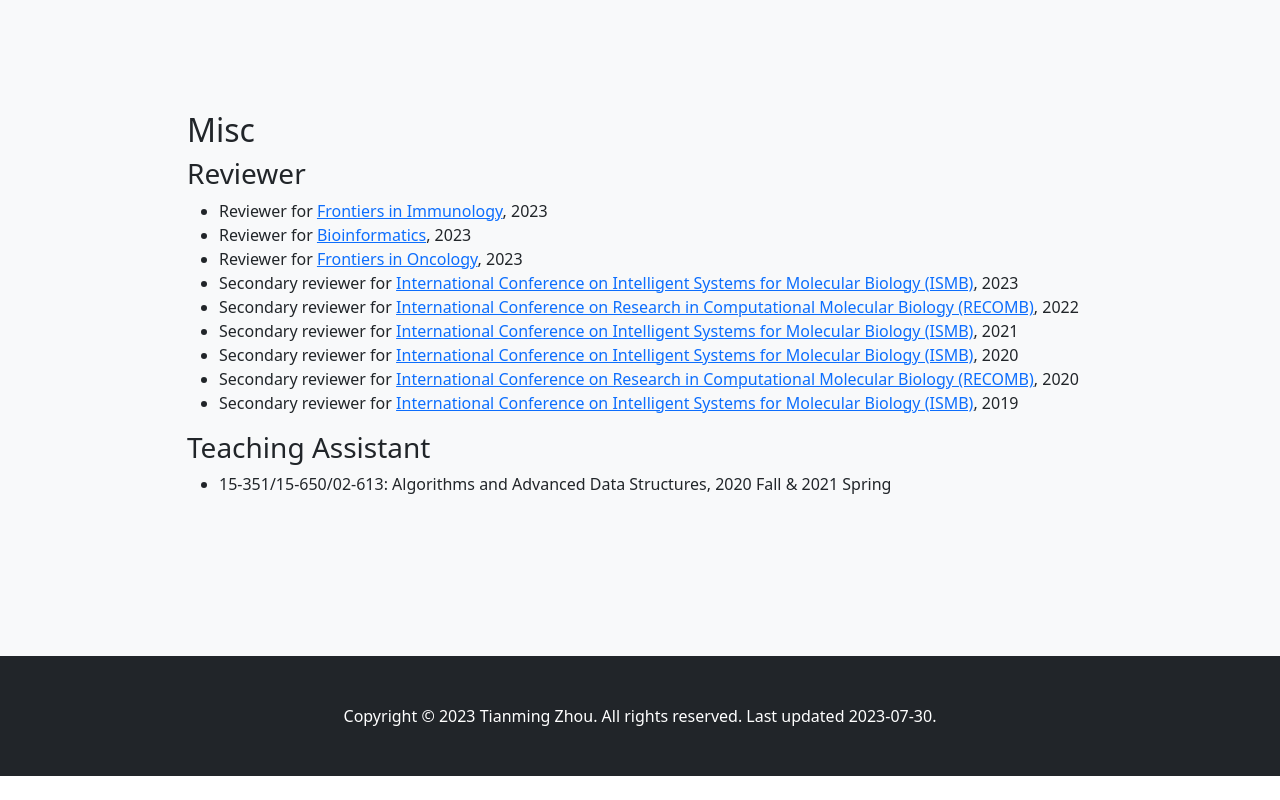
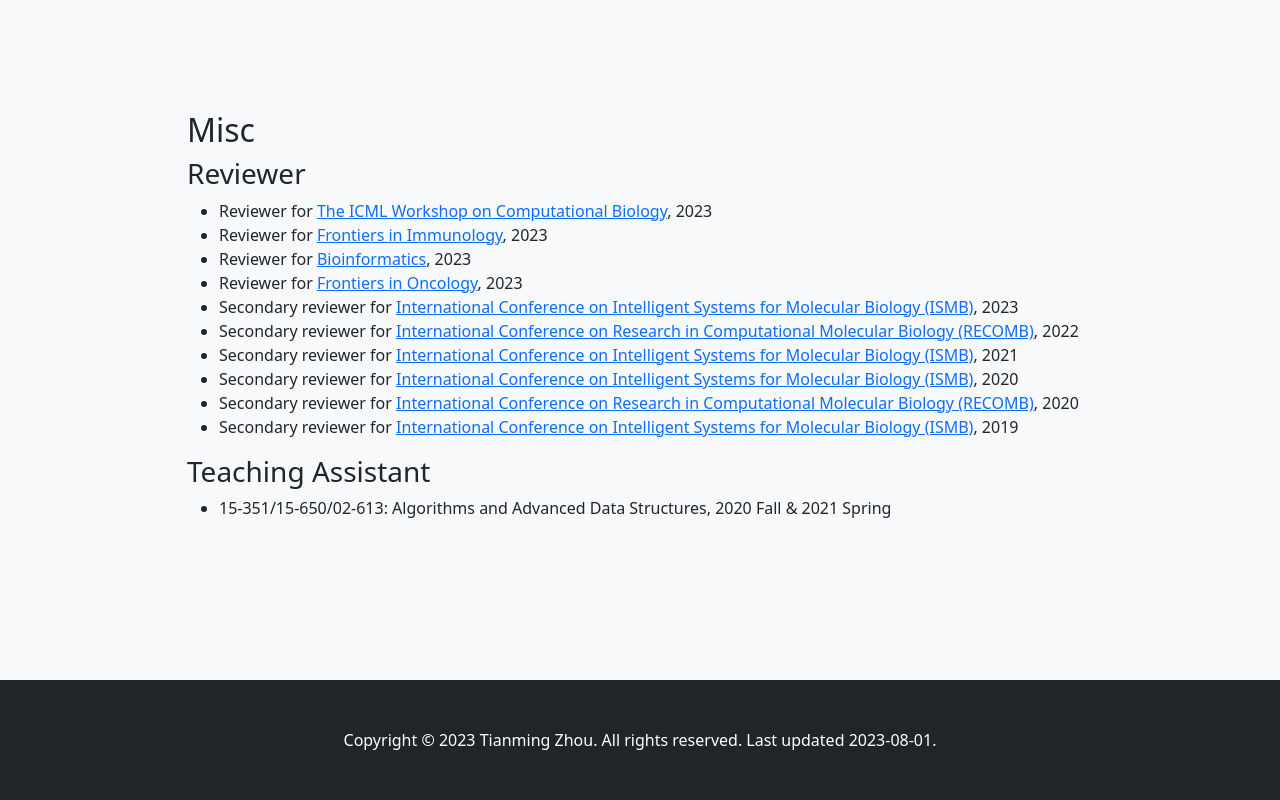
Before and after one commit to TianmingZhou/TianmingZhou.github.io, a plain HTML site: page index.html in a window 1280 px wide. Shown: the part 4563-5363 px from the top of the page. Before the commit the page ends 5339 px from the top, so only its background shows below. Drawn offline with nearby package versions, Linux system fonts and the light colour scheme; files whose address does not match are found by name.

Commit message:
added reviewer for ICML WCB

```diff
--- a/index.html
+++ b/index.html
@@ -221,6 +221,7 @@
             <h2>Misc</h2>
             <h3>Reviewer</h3>
             <ul>
+                <li>Reviewer for <a href="https://icml-compbio.github.io/">The ICML Workshop on Computational Biology</a>, 2023</li>
                 <li>Reviewer for <a href="https://www.frontiersin.org/journals/immunology">Frontiers in Immunology</a>, 2023</li>
                 <li>Reviewer for <a href="https://academic.oup.com/bioinformatics">Bioinformatics</a>, 2023</li>
                 <li>Reviewer for <a href="https://www.frontiersin.org/journals/oncology">Frontiers in Oncology</a>, 2023</li>
@@ -239,7 +240,7 @@
     </section>
     <!-- Footer-->
     <footer class="py-5 bg-dark">
-        <div class="container px-4"><p class="m-0 text-center text-white">Copyright © 2023 Tianming Zhou. All rights reserved. Last updated 2023-07-30.</p></div>
+        <div class="container px-4"><p class="m-0 text-center text-white">Copyright © 2023 Tianming Zhou. All rights reserved. Last updated 2023-08-01.</p></div>
     </footer>
     <!-- Bootstrap core JS-->
     <script src="https://cdn.jsdelivr.net/npm/bootstrap@5.1.3/dist/js/bootstrap.bundle.min.js"></script>
```
